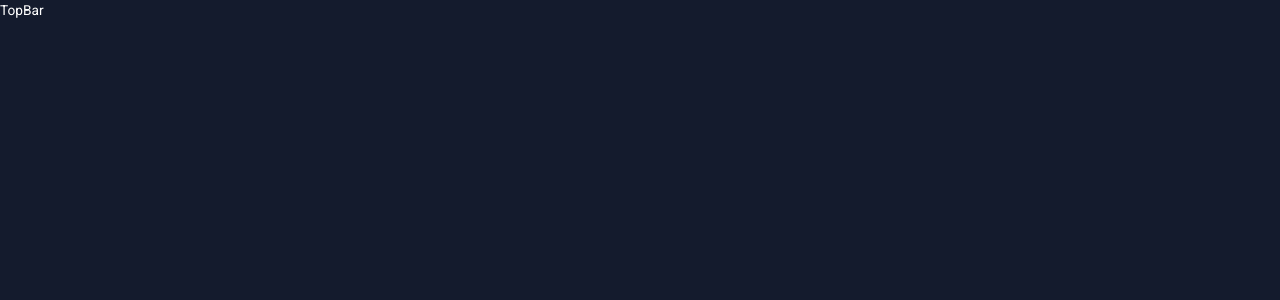
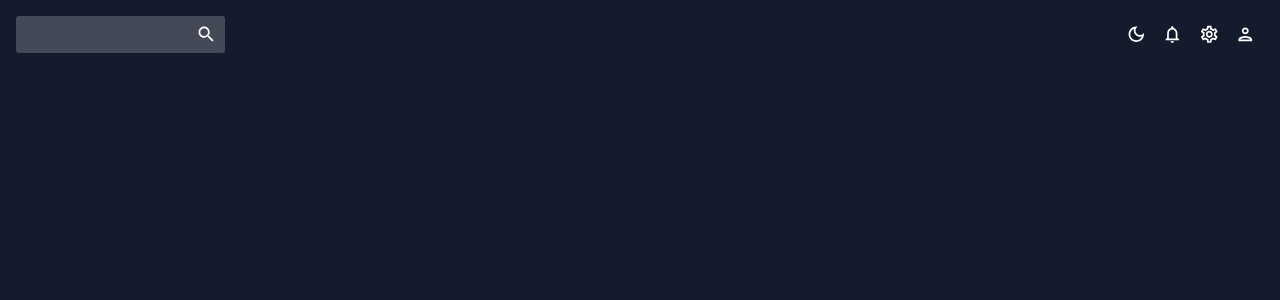
Before and after one commit to yogeshCelestial/react-dashboard, a React (Create React App) app: page / in a window 1280 px wide. Shown: the top 300 px of the page. Built offline with nearby package versions, Linux system fonts and the light colour scheme.

Commit message:
TopBar Created

```diff
--- a/src/index.css
+++ b/src/index.css
@@ -15,4 +15,5 @@
 .content {
   display: flex;
   position: relative;
+  flex-direction: column;
 }
--- a/src/screens/globals/TopBar.tsx
+++ b/src/screens/globals/TopBar.tsx
@@ -1,6 +1,65 @@
+import { Box, IconButton, useTheme } from '@mui/material';
+import { InputBase } from '@mui/material';
+import DarkModeOutlinedIcon from '@mui/icons-material/DarkModeOutlined';
+import LightModeOutlinedIcon from '@mui/icons-material/LightModeOutlined';
+import PersonOutlinedIcon from '@mui/icons-material/PersonOutlined';
+import NotificationsOutlinedIcon from '@mui/icons-material/NotificationsOutlined';
+import SettingsOutlinedIcon from '@mui/icons-material/SettingsOutlined';
+import SearchOutlinedIcon from '@mui/icons-material/SearchOutlined';
+import { ColorModeContext, tokens } from '../../theme';
+import { useContext } from 'react';
+
 function TopBar() {
-    return(
-        <div>TopBar</div>
+    const theme = useTheme();
+    const colors = tokens(theme.palette.mode);
+    const colorMode = useContext(ColorModeContext);
+
+    return (
+        <Box display='flex' justifyContent="space-between" p={2}>
+            <Box
+                display='flex'
+                sx={{ backgroundColor: colors.primary[theme.palette.mode === 'dark' ? 400 : 900] }}
+                borderRadius='3px'
+            >
+                <InputBase
+                    sx={{
+                        flex: 1,
+                        ml: 2
+                    }}
+                />
+                <IconButton
+                    type='button'
+                    sx={{ p: 1 }}
+                >
+                    <SearchOutlinedIcon />
+                </IconButton>
+            </Box>
+            <Box
+                display='flex'
+            >
+                <IconButton
+                    type='button'
+                    onClick={colorMode.toggleColorMode}
+                >
+                    {theme.palette.mode === 'dark' ? <DarkModeOutlinedIcon /> : <LightModeOutlinedIcon />}
+                </IconButton>
+                <IconButton
+                    type='button'
+                >
+                    <NotificationsOutlinedIcon />
+                </IconButton>
+                <IconButton
+                    type='button'
+                >
+                    <SettingsOutlinedIcon />
+                </IconButton>
+                <IconButton
+                    type='button'
+                >
+                    <PersonOutlinedIcon />
+                </IconButton>
+            </Box>
+        </Box>
     )
 };
 
```
